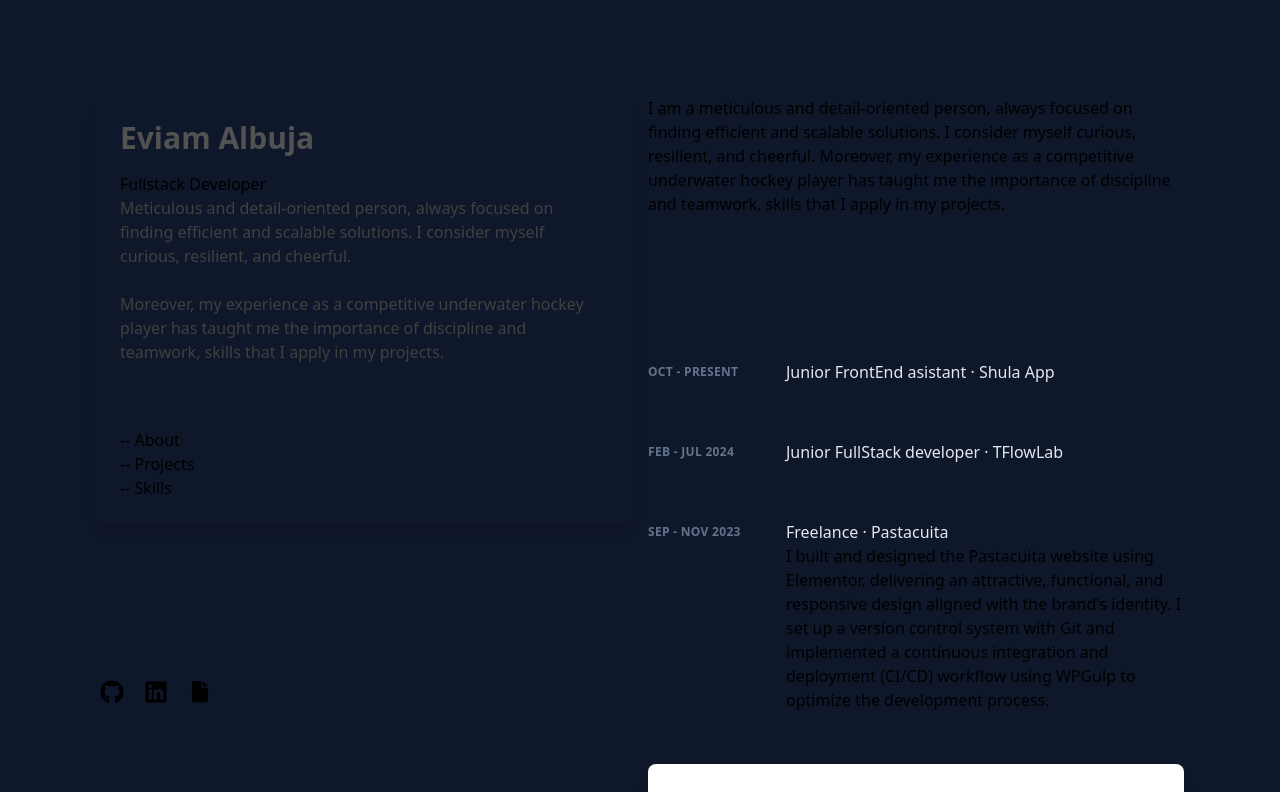
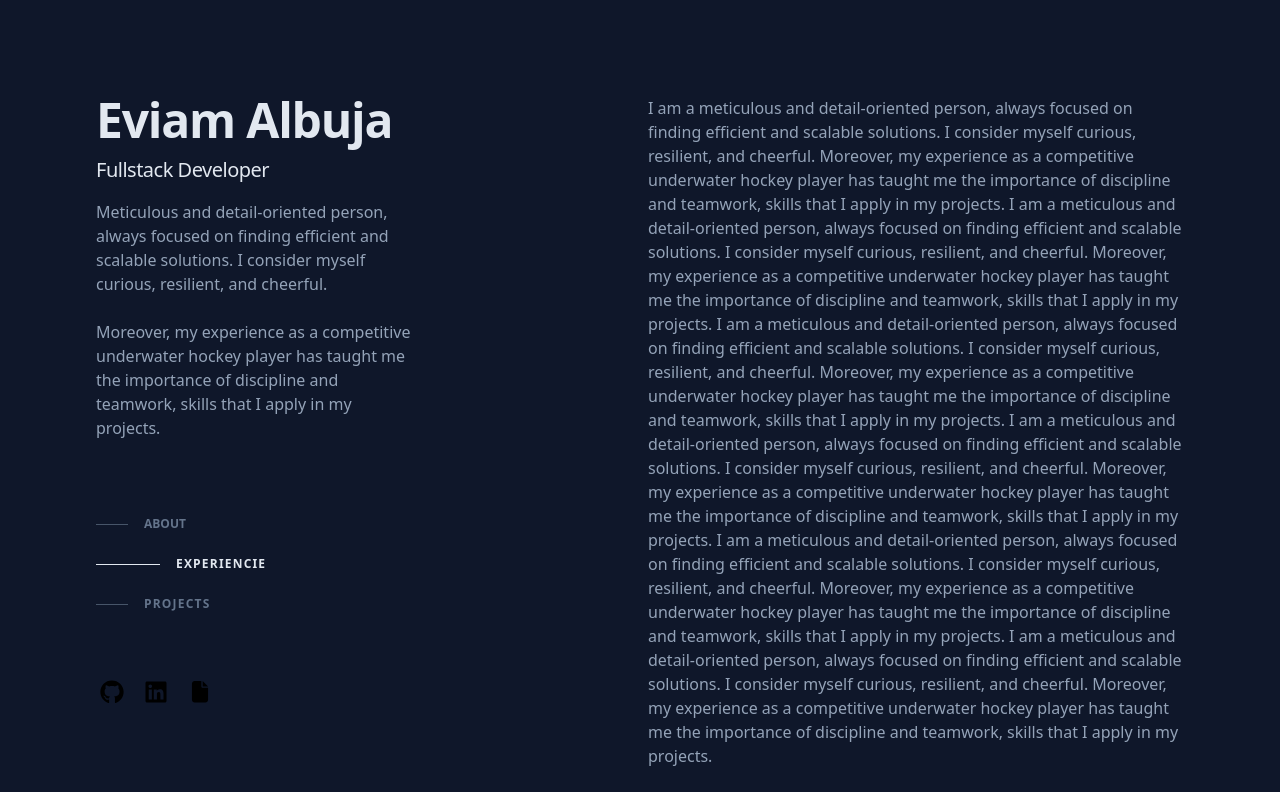
Before and after one commit to Bestindom/Portfolio, a Vue app: page / in a window 1280 px wide. Shown: the top 792 px of the page. Built offline with nearby package versions, Linux system fonts and the light colour scheme.

Commit message:
header menu animation

```diff
--- a/src/assets/main.css
+++ b/src/assets/main.css
@@ -6,4 +6,9 @@ body {
     margin: 0;
     --tw-bg-opacity: 1;
     background-color: rgb(15 23 42 / var(--tw-bg-opacity));
+    /* font-style: rgb(148 163 184 / var(--tw-text-opacity)); */
+    color: #94A3B8;
 }
+html {
+    scroll-behavior: smooth;
+}
--- a/src/components/Header.vue
+++ b/src/components/Header.vue
@@ -1,9 +1,11 @@
 <template>
-    <div class="lg:sticky lg:top-0 lg:flex lg:max-h-screen lg:w-1/2 lg:flex-col lg:justify-between lg:py-24">
-        <div class="container  p-6 rounded-lg shadow-lg">
-            <h1 class="text-3xl font-bold text-neutral-600 mb-4">Eviam Albuja</h1>
-            <h2>Fullstack Developer</h2>
-            <span class="text-base text-neutral-700">
+    <header class="lg:sticky lg:top-0 lg:flex lg:max-h-screen lg:w-1/2 lg:flex-col lg:justify-between lg:py-24">
+        <div>
+            <h1 class="text-4xl font-bold tracking-tight text-slate-200 sm:text-5xl">
+                <a href="/">Eviam Albuja</a>
+            </h1>
+            <h2 class="mt-3 text-lg font-medium tracking-tight text-slate-200 sm:text-xl">Fullstack Developer</h2>
+            <p class="mt-4 max-w-xs leading-normal">
                 Meticulous and detail-oriented person, always focused on finding efficient
                 and scalable solutions. I consider myself curious, resilient, and
                 cheerful.
@@ -12,12 +14,62 @@
                 Moreover, my experience as a competitive underwater hockey player has
                 taught me the importance of discipline and teamwork, skills that I apply
                 in my projects.
-            </span>
+            </p>
             <nav>
-                <ul class="mt-16">
-                    <li>-- About</li>
-                    <li>-- Projects</li>
-                    <li>-- Skills</li>
+                <ul class="mt-16 w-max">
+                    <li>
+                        <a class="group flex items-center py-3" href="#about">
+                            <span
+                                class="nav-indicator mr-4 h-px  transition-all group-hover:w-16 group-hover:bg-slate-200 group-focus-visible:w-16 group-focus-visible:bg-slate-200"
+                                :class="{
+                                    'w-16 bg-slate-200': activeSection === 'about',
+                                    'w-8 bg-slate-600': activeSection !== 'about'
+                                }"></span>
+                            <span class="nav-text text-xs font-bold uppercase tracking-wides group-hover:text-slate-200"
+                                :class="{
+                                    'text-slate-200': activeSection === 'about',
+                                    'text-slate-500': activeSection !== 'about'
+                                }">
+                                about
+                            </span>
+                        </a>
+                    </li>
+                    <li>
+                        <a class="group flex items-center py-3" href="#experiencie">
+                            <span
+                                class="nav-indicator mr-4 h-px transition-all group-hover:w-16 group-hover:bg-slate-200 group-focus-visible:w-16 group-focus-visible:bg-slate-200"
+                                :class="{
+                                    'w-16 bg-slate-200': activeSection === 'experiencie',
+                                    'w-8 bg-slate-600': activeSection !== 'experiencie'
+                                }"></span>
+                            <span
+                                class="nav-text text-xs font-bold uppercase tracking-widest group-hover:text-slate-200"
+                                :class="{
+                                    'text-slate-200': activeSection === 'experiencie',
+                                    'text-slate-500': activeSection !== 'experiencie'
+                                }">
+                                experiencie
+                            </span>
+                        </a>
+                    </li>
+                    <li>
+                        <a class="group flex items-center py-3" href="#projects">
+                            <span
+                                class="nav-indicator mr-4 h-px transition-all group-hover:w-16 group-hover:bg-slate-200 group-focus-visible:w-16 group-focus-visible:bg-slate-200"
+                                :class="{
+                                    'w-16 bg-slate-200': activeSection === 'projects',
+                                    'w-8 bg-slate-600': activeSection !== 'projects'
+                                }"></span>
+                            <span
+                                class="nav-text text-xs font-bold uppercase tracking-widest group-hover:text-slate-200"
+                                :class="{
+                                    'text-slate-200': activeSection === 'projects',
+                                    'text-slate-500': activeSection !== 'projects'
+                                }">
+                                projects
+                            </span>
+                        </a>
+                    </li>
                 </ul>
             </nav>
 
@@ -36,13 +88,41 @@
             </li>
         </ul>
 
-    </div>
+    </header>
 </template>
 
 <script setup>
 import iconGitHub from "./icons/github.vue"
 import iconLinkedin from "./icons/linkedin.vue"
 import iconResume from "./icons/resume.vue"
+
+import { ref, onMounted, onUnmounted } from "vue";
+
+const activeSection = ref("about");
+
+const handleScroll = () => {
+    const sections = document.querySelectorAll("section");
+    let currentSection = "";
+
+    sections.forEach((section) => {
+        const rect = section.getBoundingClientRect();
+        if (rect.top < window.innerHeight / 3 && rect.bottom > window.innerHeight / 3) {
+            currentSection = section.id; // update active section
+        }
+        console.log("activeSection:     " + activeSection.value)
+        console.log("top:    " + rect.top)
+    });
+
+    activeSection.value = currentSection;
+};
+
+onMounted(() => {
+    window.addEventListener("scroll", handleScroll);
+});
+
+onUnmounted(() => {
+    window.removeEventListener("scroll", handleScroll);
+});
 </script>
 
 <style></style>
--- a/src/components/Main.vue
+++ b/src/components/Main.vue
@@ -1,9 +1,15 @@
 <template>
-  <div class="pt-24 lg:w-1/2 lg:py-24">
+  <main class="pt-24 lg:w-1/2 lg:py-24">
+    <section id="about" class="mb-16 scroll-mt-16 md:mb-24 lg:mb-36 lg:scroll-mt-24">
       <About />
+    </section>
+    <section id="experiencie" class="mb-16 scroll-mt-16 md:mb-24 lg:mb-36 lg:scroll-mt-24">
       <Experiencie />
+    </section>
+    <section id="projects" class="mb-16 scroll-mt-16 md:mb-24 lg:mb-36 lg:scroll-mt-24">
       <Projects />
-  </div>
+    </section>
+  </main>
 </template>
 
 <script setup>
--- a/src/components/sections/About.vue
+++ b/src/components/sections/About.vue
@@ -1,11 +1,17 @@
 <template>
-    <div class="mb-16 scroll-mt-16 md:mb-24 lg:mb-36 lg:scroll-mt-24">
+    <div>
         <p>
             I am a meticulous and detail-oriented person, always focused on finding efficient and scalable solutions. I
             consider myself curious, resilient, and cheerful.
 
             Moreover, my experience as a competitive underwater hockey player has taught me the importance of discipline
             and teamwork, skills that I apply in my projects.
+            I am a meticulous and detail-oriented person, always focused on finding efficient and scalable solutions. I consider myself curious, resilient, and cheerful. Moreover, my experience as a competitive underwater hockey player has taught me the importance of discipline and teamwork, skills that I apply in my projects.
+            I am a meticulous and detail-oriented person, always focused on finding efficient and scalable solutions. I consider myself curious, resilient, and cheerful. Moreover, my experience as a competitive underwater hockey player has taught me the importance of discipline and teamwork, skills that I apply in my projects.
+            I am a meticulous and detail-oriented person, always focused on finding efficient and scalable solutions. I consider myself curious, resilient, and cheerful. Moreover, my experience as a competitive underwater hockey player has taught me the importance of discipline and teamwork, skills that I apply in my projects.
+            I am a meticulous and detail-oriented person, always focused on finding efficient and scalable solutions. I consider myself curious, resilient, and cheerful. Moreover, my experience as a competitive underwater hockey player has taught me the importance of discipline and teamwork, skills that I apply in my projects.
+
+            I am a meticulous and detail-oriented person, always focused on finding efficient and scalable solutions. I consider myself curious, resilient, and cheerful. Moreover, my experience as a competitive underwater hockey player has taught me the importance of discipline and teamwork, skills that I apply in my projects.
         </p>
     </div>
 </template>
--- a/src/components/sections/Experiencie.vue
+++ b/src/components/sections/Experiencie.vue
@@ -1,10 +1,9 @@
 <template>
     <div>
-        <ol v-for="job in jobs" class="group/list">
-            <li class="mb-12">
+        <ol class="group/list">
+            <li v-for="job in jobs" :key="job.title" class="mb-12">
                 <div
                     class="group relative grid pb-1 transition-all sm:grid-cols-8 sm:gap-8 md:gap-4 lg:hover:!opacity-100 lg:group-hover/list:opacity-50">
-                    <!-- Click action to redirect -->
                     <div
                         class="absolute -inset-x-4 -inset-y-4 z-0 hidden rounded-md transition motion-reduce:transition-none lg:-inset-x-6 lg:block lg:group-hover:bg-slate-800/50 lg:group-hover:shadow-[inset_0_1px_0_0_rgba(148,163,184,0.1)] lg:group-hover:drop-shadow-lg">
                     </div>
@@ -15,13 +14,21 @@
                     <div class="z-10 sm:col-span-6">
                         <a class="inline-flex items-baseline font-medium leading-tight text-slate-200 hover:text-teal-300 focus-visible:text-teal-300  group/link text-base"
                             :href="job.url" target="_blank">
-                            <span class="absolute -inset-x-4 -inset-y-2.5 hidden rounded md:-inset-x-6 md:-inset-y-4 lg:block"></span>
-                            <span>{{ job.title }} {{ job.company }}</span>
+                            <span
+                                class="absolute -inset-x-4 -inset-y-2.5 hidden rounded md:-inset-x-6 md:-inset-y-4 lg:block"></span>
+                            <span>{{ job.title }} · {{ job.company }}</span>
                         </a>
 
-                        <p>
+                        <p class="mt-2 text-sm leading-normal">
                             {{ job.description }}
                         </p>
+                        <ul class="mt-2 flex flex-wrap">
+                            <li v-for="tech in job.tech" class="mr-1.5 mt-2">
+                                <div class="flex items-center rounded-full bg-teal-400/10 px-3 py-1 text-xs font-medium leading-5 text-teal-300 ">
+                                    {{ tech }}
+                                </div>
+                            </li>
+                        </ul>
                     </div>
                 </div>
             </li>
--- a/src/content/jobs.json
+++ b/src/content/jobs.json
@@ -1,22 +1,22 @@
 [
   {
-    "title": "Junior FrontEnd asistant ·",
+    "title": "Junior FrontEnd asistant",
     "company": "Shula App",
     "date": "OCT - PRESENT",
     "url": "https://www.shula.app/",
-    "description":"",
+    "description":"I built and designed the Pastacuita website using Elementor...",
     "tech": ["VUE.js", "PicoCSS"]
   },
   {
-    "title": "Junior FullStack developer ·",
+    "title": "Junior FullStack developer",
     "company": "TFlowLab",
     "date": "FEB - JUL 2024",
     "url": "https://tflowlab.com/",
-    "description": "",
+    "description": "I built and designed the Pastacuita website using Elementor...",
     "tech": ["PHP", "Laravel", "VUE.js", "MySQL", "API Restfull", "JavaScript", "Bootstrap"]
   },
   {
-    "title": "Freelance ·",
+    "title": "Freelance",
     "company": "Pastacuita",
     "date": "SEP - NOV 2023",
     "url": "https://pastacuita.com/",
--- a/tailwind.config.js
+++ b/tailwind.config.js
@@ -6,9 +6,6 @@ export default {
   ],
   theme: {
     extend: {},
-    // container: {
-    //   center: true,
-    // },
   },
   plugins: [],
 };
```
Lines whose indentation alone changed are shown as unchanged.
